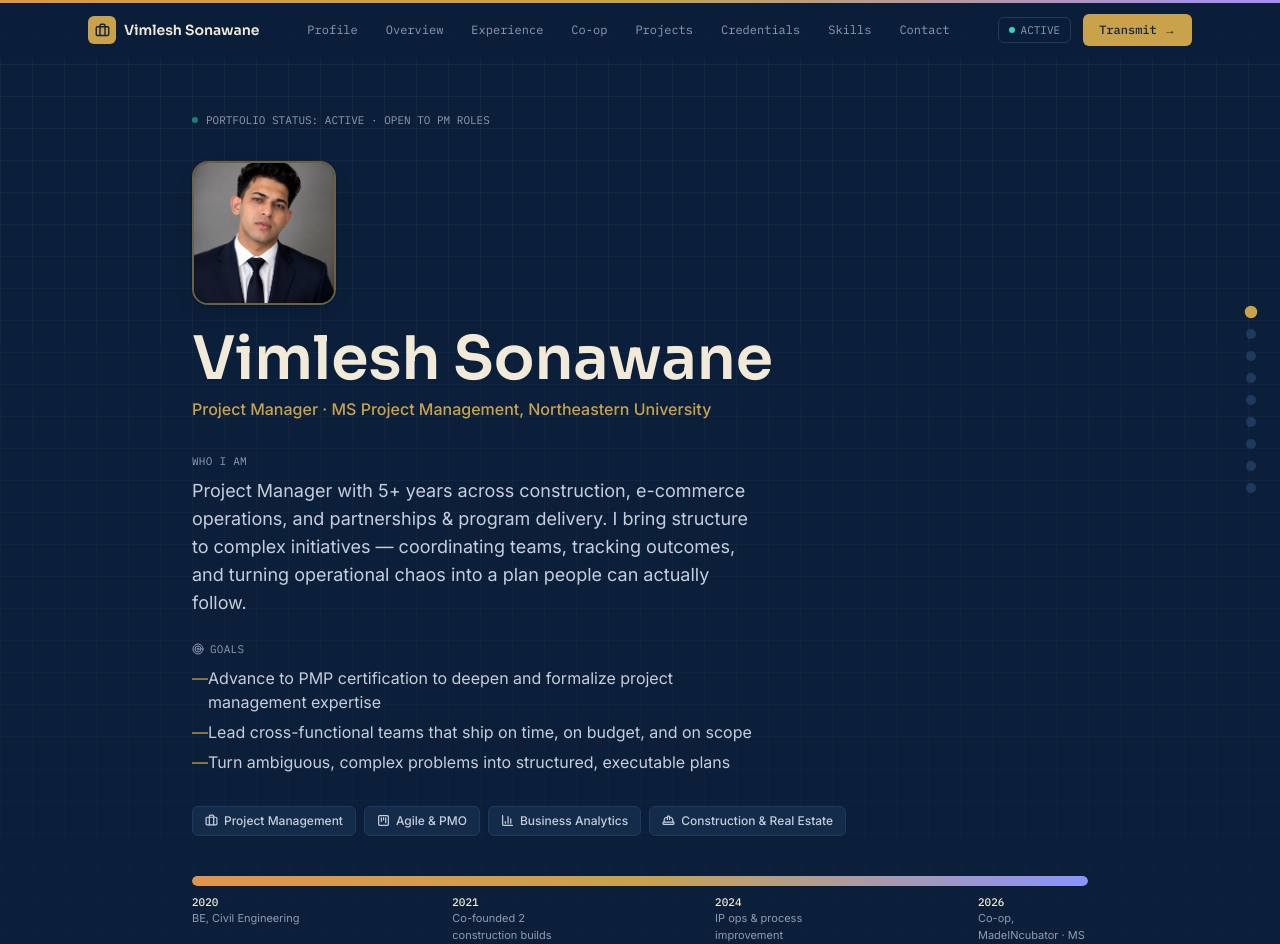
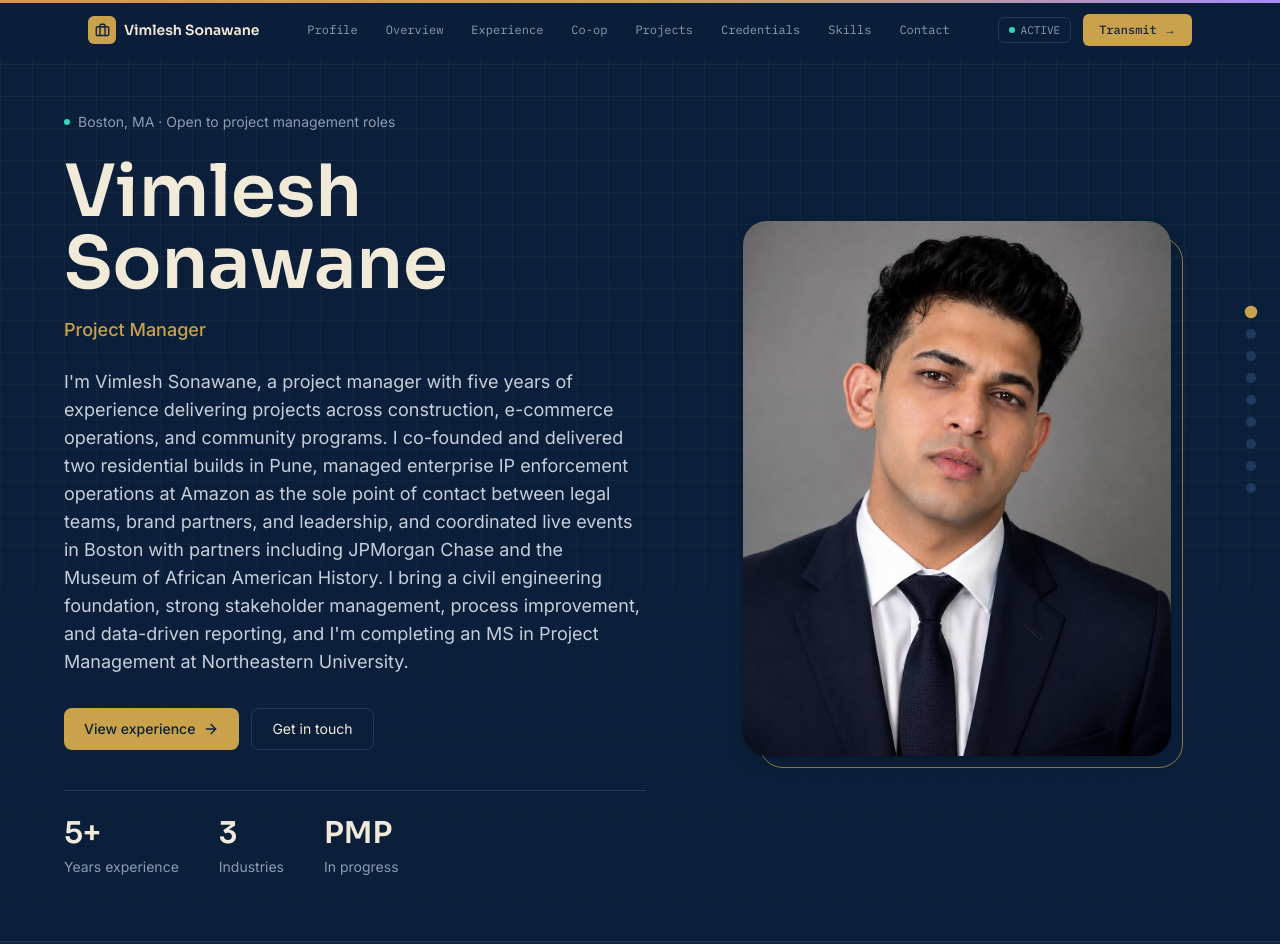
Before and after one commit to VimleshSonawane/vimlesh-portfolio, a Next.js app in the folder vimlesh-portfolio/: page / in a window 1280 px wide. Shown: the top 944 px of the page. Built offline with nearby package versions, Linux system fonts and the light colour scheme.

Commit message:
Update Hero.tsx

```diff
--- a/vimlesh-portfolio/components/Hero.tsx
+++ b/vimlesh-portfolio/components/Hero.tsx
@@ -2,209 +2,122 @@
 
 import Image from "next/image";
 import { motion } from "framer-motion";
-import {
-  Briefcase,
-  KanbanSquare,
-  BarChart3,
-  HardHat,
-  TrendingUp,
-  Users,
-  GraduationCap,
-  Building2,
-  Target,
-} from "lucide-react";
+import { ArrowRight } from "lucide-react";
 
-const FOCUS_AREAS = [
-  { icon: Briefcase, label: "Project Management" },
-  { icon: KanbanSquare, label: "Agile & PMO" },
-  { icon: BarChart3, label: "Business Analytics" },
-  { icon: HardHat, label: "Construction & Real Estate" },
+const STATS = [
+  { value: "5+", label: "Years experience" },
+  { value: "3", label: "Industries" },
+  { value: "PMP", label: "In progress" },
 ];
 
-const GOALS = [
-  "Advance to PMP certification to deepen and formalize project management expertise",
-  "Lead cross-functional teams that ship on time, on budget, and on scope",
-  "Turn ambiguous, complex problems into structured, executable plans",
-];
-
-const STATS = [
-  { icon: TrendingUp, value: "5+", label: "Years in project management" },
-  { icon: Users, value: "4", label: "Live co-op projects supported" },
-  { icon: GraduationCap, value: "15", label: "Academic & case-study projects" },
-  { icon: Building2, value: "2", label: "Residential builds delivered" },
-];
-
-const TIMELINE = [
-  { year: "2020", note: "BE, Civil Engineering" },
-  { year: "2021", note: "Co-founded 2 construction builds" },
-  { year: "2024", note: "IP ops & process improvement" },
-  { year: "2026", note: "Co-op, MadeINcubator · MS PM (in progress)" },
-];
+const fade = (delay: number) => ({
+  initial: { opacity: 0, y: 10 },
+  animate: { opacity: 1, y: 0 },
+  transition: { duration: 0.5, delay },
+});
 
 export default function Hero() {
   return (
     <section
       id="profile"
-      className="relative min-h-screen flex flex-col justify-center px-6 pt-28 pb-16 overflow-hidden"
+      className="relative min-h-screen flex items-center px-6 pt-28 pb-16 overflow-hidden"
     >
       <div className="absolute inset-0 blueprint-grid [mask-image:linear-gradient(to_bottom,black,transparent)]" />
 
-      <div className="relative max-w-4xl mx-auto w-full">
-        {/* System status line */}
+      <div className="relative max-w-6xl mx-auto w-full grid lg:grid-cols-[minmax(0,1.15fr)_minmax(0,1fr)] gap-12 lg:gap-16 items-center">
+        {/* Photo — first on mobile, right column on desktop */}
         <motion.div
-          initial={{ opacity: 0 }}
-          animate={{ opacity: 1 }}
-          transition={{ duration: 0.4 }}
-          className="flex items-center gap-2 mb-8 font-mono text-[11px] text-inkMute"
+          initial={{ opacity: 0, scale: 0.98 }}
+          animate={{ opacity: 1, scale: 1 }}
+          transition={{ duration: 0.6 }}
+          className="order-first lg:order-last relative mx-auto w-full max-w-[300px] sm:max-w-[360px] lg:max-w-[440px] pr-3 pb-3"
         >
-          <span className="w-1.5 h-1.5 rounded-full bg-analytics animate-pulse" />
-          PORTFOLIO STATUS: ACTIVE · OPEN TO PM ROLES
-        </motion.div>
-
-        {/* Photo */}
-        <motion.div
-          initial={{ opacity: 0, y: 10 }}
-          animate={{ opacity: 1, y: 0 }}
-          transition={{ duration: 0.5 }}
-          className="mb-6"
-        >
-          <div className="w-28 h-28 sm:w-36 sm:h-36 rounded-2xl overflow-hidden border-2 border-brand/50 shadow-card">
+          <div className="absolute top-4 left-4 right-0 bottom-0 rounded-3xl border border-brand/70" />
+          <div className="relative rounded-3xl overflow-hidden aspect-[4/5] shadow-card">
             <Image
               src="/profile/headshot.jpg"
               alt="Vimlesh Sonawane"
-              width={288}
-              height={288}
+              fill
               priority
-              className="w-full h-full object-cover"
+              sizes="(min-width: 1024px) 440px, (min-width: 640px) 360px, 300px"
+              className="object-cover object-[50%_20%]"
             />
           </div>
         </motion.div>
 
-        {/* Name & title */}
+        {/* Text */}
+        <div>
+          <motion.div
+            {...fade(0.05)}
+            className="flex items-center gap-2 mb-6 text-xs sm:text-sm text-inkMute"
+          >
+            <span className="w-1.5 h-1.5 rounded-full bg-analytics" />
+            Boston, MA · Open to project management roles
+          </motion.div>
+
           <motion.h1
-          initial={{ opacity: 0, y: 10 }}
-          animate={{ opacity: 1, y: 0 }}
-          transition={{ duration: 0.5, delay: 0.08 }}
-          className="font-display text-4xl sm:text-6xl font-semibold text-ink leading-tight"
+            {...fade(0.1)}
+            className="font-display text-5xl sm:text-6xl lg:text-7xl font-semibold text-ink leading-[1.05]"
           >
-          Vimlesh Sonawane
+            Vimlesh
+            <br />
+            Sonawane
           </motion.h1>
 
           <motion.p
-          initial={{ opacity: 0, y: 10 }}
-          animate={{ opacity: 1, y: 0 }}
-          transition={{ duration: 0.5, delay: 0.13 }}
-          className="text-brand mt-2 text-sm sm:text-base font-medium"
+            {...fade(0.15)}
+            className="text-brand mt-4 text-base sm:text-lg font-medium"
           >
-          Project Manager · MS Project Management, Northeastern University
+            Project Manager
           </motion.p>
 
-        {/* Who I am */}
-        <motion.div
-          initial={{ opacity: 0, y: 10 }}
-          animate={{ opacity: 1, y: 0 }}
-          transition={{ duration: 0.5, delay: 0.18 }}
-          className="mt-8 max-w-xl"
+          <motion.p
+            {...fade(0.2)}
+            className="mt-6 max-w-xl text-inkSoft text-base sm:text-lg leading-relaxed"
           >
-          <div className="font-mono text-[11px] text-inkMute uppercase tracking-wide mb-2">
-            Who I am
-          </div>
-          <p className="text-inkSoft text-base sm:text-lg">
-            Project Manager with 5+ years across construction, e-commerce
-            operations, and partnerships &amp; program delivery. I bring
-            structure to complex initiatives — coordinating teams, tracking
-            outcomes, and turning operational chaos into a plan people can
-            actually follow.
-          </p>
+            I&apos;m Vimlesh Sonawane, a project manager with five years of
+            experience delivering projects across construction, e-commerce
+            operations, and community programs. I co-founded and delivered two
+            residential builds in Pune, managed enterprise IP enforcement
+            operations at Amazon as the sole point of contact between legal
+            teams, brand partners, and leadership, and coordinated live events
+            in Boston with partners including JPMorgan Chase and the Museum of
+            African American History. I bring a civil engineering foundation,
+            strong stakeholder management, process improvement, and data-driven
+            reporting, and I&apos;m completing an MS in Project Management at
+            Northeastern University.
+          </motion.p>
+
+          <motion.div {...fade(0.28)} className="flex flex-wrap gap-3 mt-8">
+            <a
+              href="#experience"
+              className="inline-flex items-center gap-2 bg-brand text-paper font-medium text-sm px-5 py-2.5 rounded-lg hover:bg-award transition-colors"
+            >
+              View experience <ArrowRight size={16} />
+            </a>
+            <a
+              href="#contact"
+              className="inline-flex items-center gap-2 border border-line text-ink text-sm px-5 py-2.5 rounded-lg hover:border-brand/60 transition-colors"
+            >
+              Get in touch
+            </a>
           </motion.div>
 
-        {/* Goals */}
-        <motion.div
-          initial={{ opacity: 0, y: 10 }}
-          animate={{ opacity: 1, y: 0 }}
-          transition={{ duration: 0.5, delay: 0.24 }}
-          className="mt-6 max-w-xl"
+          <motion.dl
+            {...fade(0.35)}
+            className="flex gap-10 mt-10 pt-6 border-t border-line"
           >
-          <div className="font-mono text-[11px] text-inkMute uppercase tracking-wide mb-2 flex items-center gap-1.5">
-            <Target size={12} /> Goals
-          </div>
-          <ul className="space-y-1.5">
-            {GOALS.map((goal) => (
-              <li
-                key={goal}
-                className="text-inkSoft text-sm sm:text-base pl-4 relative before:content-['—'] before:absolute before:left-0 before:text-brand"
-              >
-                {goal}
-              </li>
-            ))}
-          </ul>
-        </motion.div>
-
-        {/* Focus tags */}
-        <motion.div
-          initial={{ opacity: 0, y: 8 }}
-          animate={{ opacity: 1, y: 0 }}
-          transition={{ duration: 0.5, delay: 0.3 }}
-          className="flex flex-wrap gap-2 mt-8"
-        >
-          {FOCUS_AREAS.map((area) => (
-            <span
-              key={area.label}
-              className="inline-flex items-center gap-1.5 bg-paperRaised border border-line text-inkSoft text-xs font-medium px-3 py-1.5 rounded-md shadow-sm"
-            >
-              <area.icon size={13} strokeWidth={2.25} />
-              {area.label}
-            </span>
-          ))}
-        </motion.div>
-
-        {/* Career Gantt strip */}
-        <motion.div
-          initial={{ opacity: 0 }}
-          animate={{ opacity: 1 }}
-          transition={{ duration: 0.4, delay: 0.4 }}
-          className="mt-10"
-        >
-          <div className="h-2.5 rounded-full bg-line overflow-hidden">
-            <motion.div
-              initial={{ width: "0%" }}
-              animate={{ width: "100%" }}
-              transition={{ duration: 1.1, delay: 0.45, ease: "easeOut" }}
-              className="h-full rounded-full bg-gradient-to-r from-construction via-brand to-pmo"
-            />
-          </div>
-          <div className="flex justify-between mt-2">
-            {TIMELINE.map((t) => (
-              <div key={t.year} className="text-left">
-                <div className="font-mono text-[11px] text-ink font-medium">{t.year}</div>
-                <div className="text-[11px] text-inkMute hidden sm:block max-w-[110px]">
-                  {t.note}
-                </div>
+            {STATS.map((stat) => (
+              <div key={stat.label}>
+                <dt className="sr-only">{stat.label}</dt>
+                <dd className="font-display text-2xl sm:text-3xl text-ink font-semibold leading-none">
+                  {stat.value}
+                </dd>
+                <dd className="text-xs sm:text-sm text-inkMute mt-1.5">{stat.label}</dd>
               </div>
             ))}
+          </motion.dl>
         </div>
-        </motion.div>
-
-        {/* Dashboard-style KPI tiles */}
-        <motion.div
-          initial={{ opacity: 0 }}
-          animate={{ opacity: 1 }}
-          transition={{ duration: 0.4, delay: 0.5 }}
-          className="grid grid-cols-2 sm:grid-cols-4 gap-4 mt-10"
-        >
-          {STATS.map((stat) => (
-            <div key={stat.label} className="card relative overflow-hidden px-4 py-3.5">
-              <div className="absolute top-0 left-0 right-0 h-[3px] bg-brand" />
-              <stat.icon size={14} className="text-inkMute mb-1.5" strokeWidth={2} />
-              <div className="font-display text-xl sm:text-2xl text-ink font-semibold leading-none">
-                {stat.value}
-              </div>
-              <div className="text-[10.5px] sm:text-xs text-inkMute mt-1.5 leading-tight font-mono uppercase tracking-wide">
-                {stat.label}
-              </div>
-            </div>
-          ))}
-        </motion.div>
       </div>
     </section>
   );
```
Lines whose indentation alone changed are shown as unchanged.
